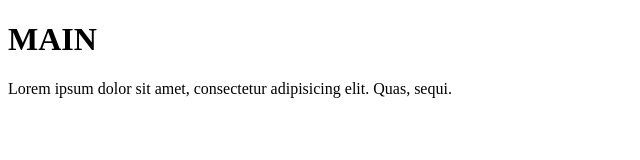
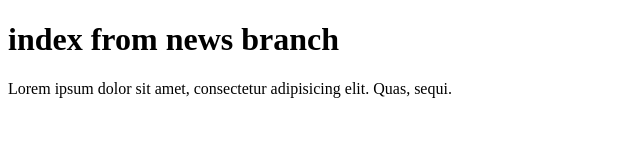
Before and after one commit to a-tatarenkov/lesson-git-branch-13.09-9, a plain HTML site: page index.html in a window 1280 px wide. Shown: the whole page, without its empty margins (0-640 px from the left). Drawn offline with Linux system fonts and the light colour scheme.

Commit message:
ref index.html

```diff
--- a/index.html
+++ b/index.html
@@ -8,7 +8,7 @@
     <title>Document</title>
 </head>
 <body>
-<h1>MAIN</h1>
+<h1>index from news branch</h1>
 <p>Lorem ipsum dolor sit amet, consectetur adipisicing elit. Quas, sequi.</p>
 </body>
 </html>
```
